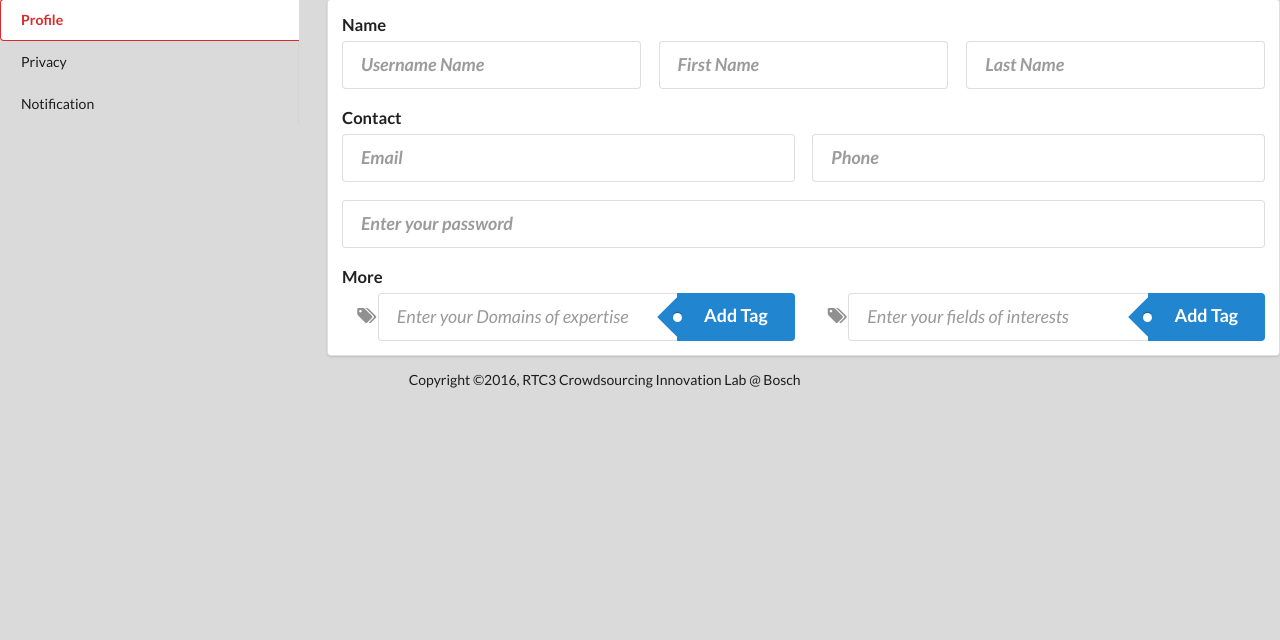
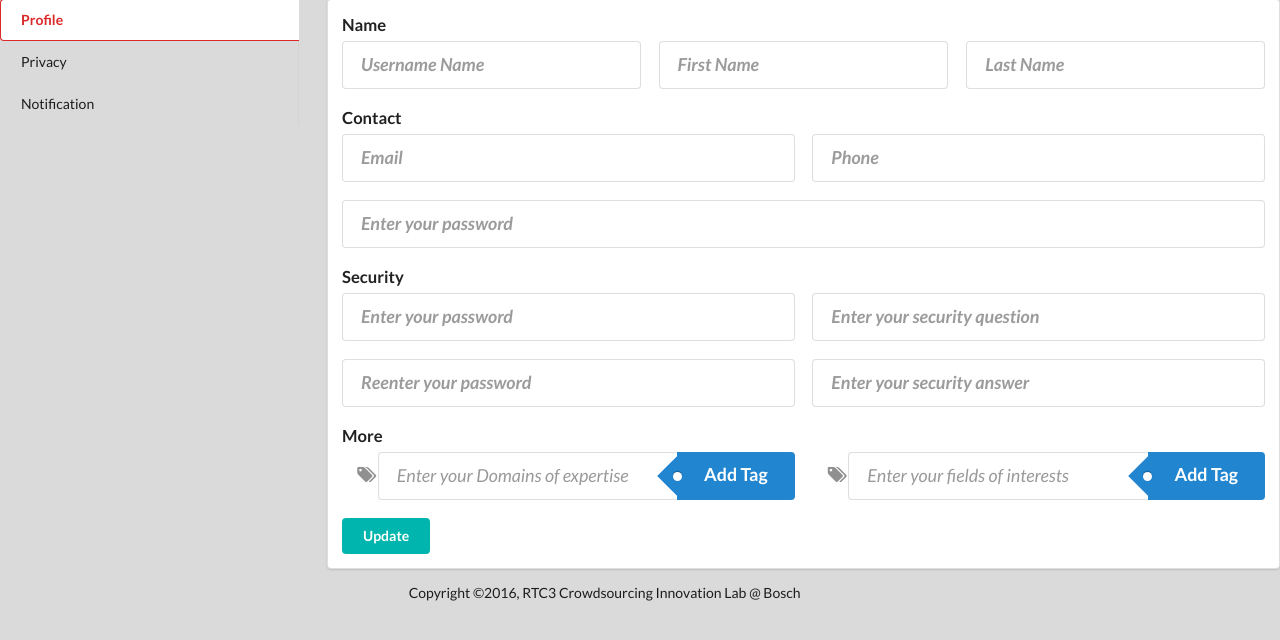
Before and after one commit to srkrish2/innovation17, a Python web app: template templates/profile_info.html in a window 1280 px wide. Shown: the part 81-721 px from the top of the page. Run offline with Jinja, Linux system fonts and the light colour scheme; the template is opened without the code that fills it, so the values that code supplies are empty.

Commit message:
schema-update

```diff
--- a/server.py
+++ b/server.py
@@ -145,7 +145,6 @@ def update_schema_making_results(username, problem_slug):
 
 class NewProblemHandler(object):
     exposed = True
-
     @cherrypy.tools.json_out()
     @cherrypy.tools.json_in()
     def POST(self):
--- a/templates/new_problem.html
+++ b/templates/new_problem.html
@@ -45,7 +45,9 @@
             <input type="text" name="schemagoal" id="schemagoal" placeholder="Target number of schemas to get">
           </div>
           <div class="field">
-            <button class="ui teal button right submit">Submit</button>
+            <div class="ui teal button right submit">Submit
+            <div class="ui submit-loader small inline loader"></div>
+            </div>
           </div>
         </div>
       </div>
--- a/templates/problems.html
+++ b/templates/problems.html
@@ -16,7 +16,7 @@
         {% for problem in problems%}
         <tr class={{problem.problem_id|e}} >
           <td>
-            <h2 class="ui aligned sortable centered header "+{{problem.problem_id|e}} >{{problem.problem_id}} +'we'+{{problem.title}}</h2>
+            <h2 class="ui aligned sortable centered header">{{problem.title}}</h2>
           </td>
           <td>create</td>
           <td>
--- a/templates/profile_info.html
+++ b/templates/profile_info.html
@@ -19,6 +19,19 @@
         <div class="field"><input type="text" name="phone" id="" placeholder="Phone"></div>
       </div>
       <div class="field required"><input type="text" class="password profile" name="password" placeholder="Enter your password"></div>
+    </div>
+    <div class="field">
+      <label>Security</label>
+      <div class="two fields">
+        <div class="required field"><input type="password" name="password" id="" placeholder="Enter your password"></div>
+        <div class="required field"><input type="text" name="securityquestion" id="" placeholder="Enter your security question"></div>
+      </div>
+    </div>
+    <div class="field">
+      <div class="two fields">
+        <div class="field"><input type="password" name="repassword" id="" placeholder="Reenter your password"></div>
+        <div class="field"><input type="text" name="securityanswer" id="" placeholder="Enter your security answer"></div>
+      </div>
     </div>
     <div class="field">
       <label for="">More</label>
@@ -43,6 +56,9 @@
         </div>
       </div>
     </div>
+    <div class="field">
+      <div class="ui teal button profilesubmit">Update</div>
+    </div>
   </h3>
 </form>
 <script type="text/javascript" src="/static/assets/js/account.js"></script>
```
Also changed, not shown: public/assets/js/account.js, public/assets/js/new_project.js, public/assets/js/problems.js.
